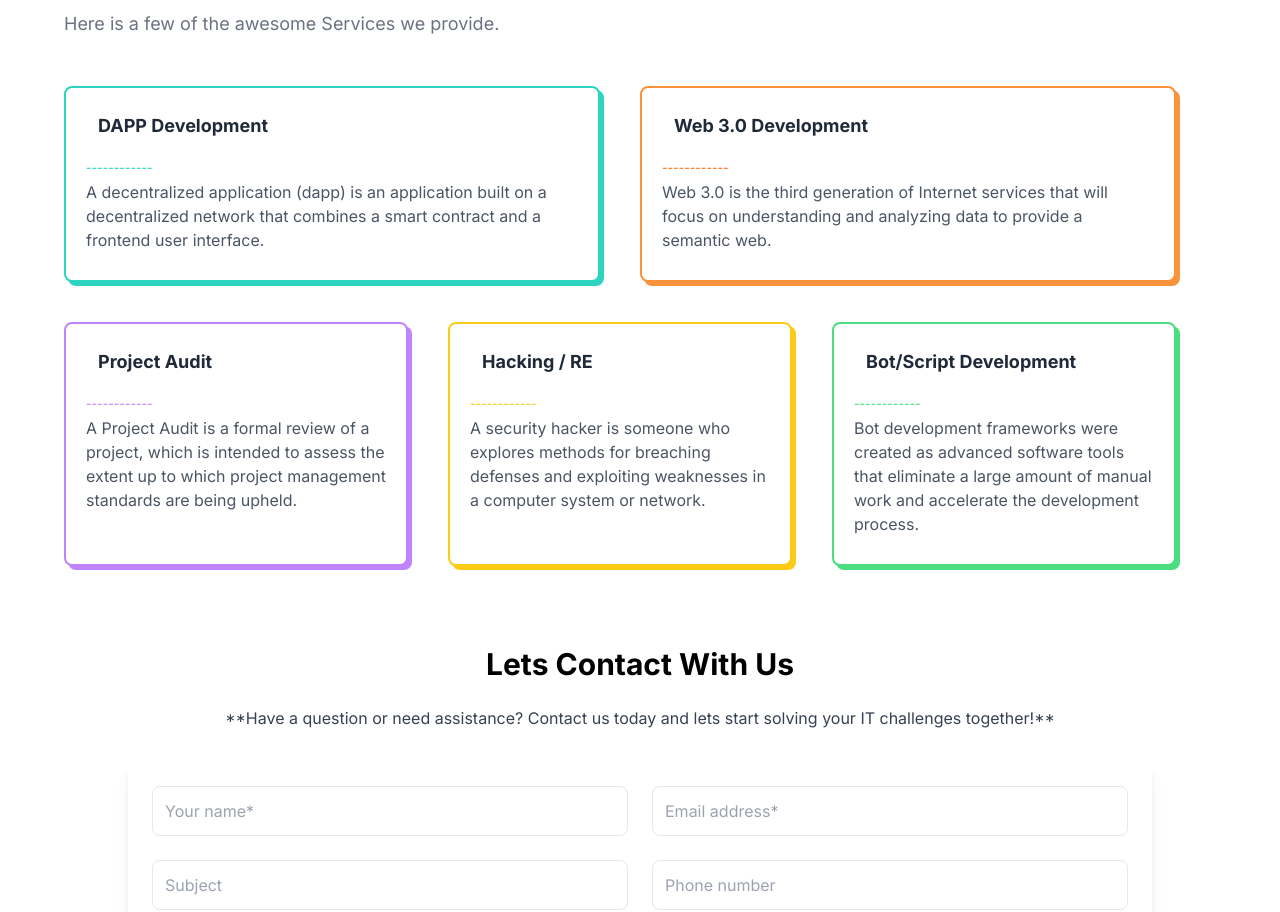
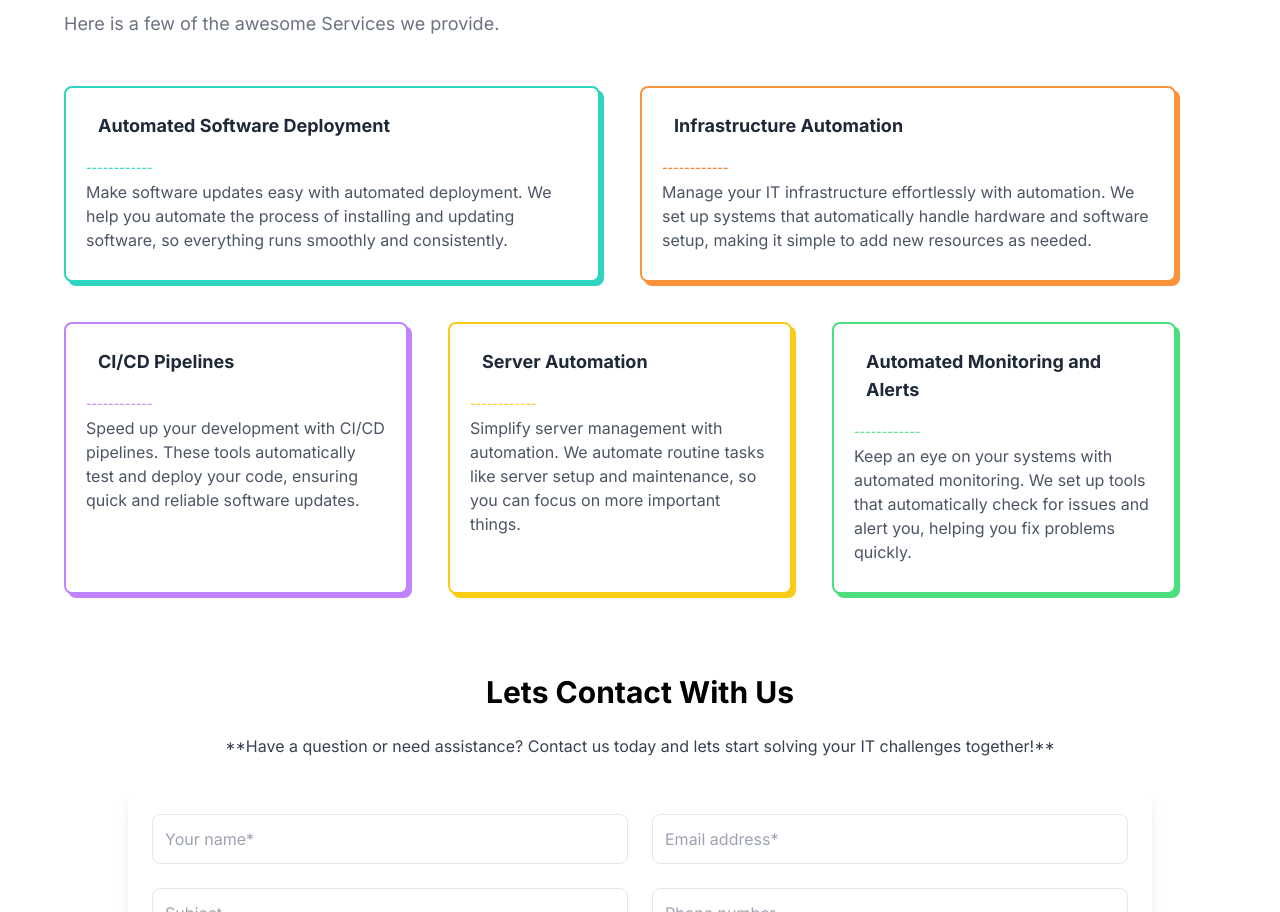
Before and after one commit to akash9676/HR-IT-Website, a Next.js app: page / in a window 1280 px wide. Shown: the part 2572-3484 px from the top of the page. Built offline with nearby package versions, Linux system fonts and the light colour scheme.

Commit message:
Updated services

```diff
--- a/app/components/Services.tsx
+++ b/app/components/Services.tsx
@@ -281,17 +281,14 @@ const Services = () => {
                                 <div className="relative h-full p-5 bg-white border-2 border-teal-400 rounded-lg">
                                     <div className="flex items-center -mt-1">
                                         <h3 className="my-2 ml-3 text-lg font-bold text-gray-800">
-                                            DAPP Development
+                                            Automated Software Deployment
                                         </h3>
                                     </div>
                                     <p className="mt-3 mb-1 text-xs font-medium text-teal-400 uppercase">
                                         ------------
                                     </p>
                                     <p className="mb-2 text-gray-600">
-                                        A decentralized application (dapp) is an
-                                        application built on a decentralized
-                                        network that combines a smart contract
-                                        and a frontend user interface.
+                                    Make software updates easy with automated deployment. We help you automate the process of installing and updating software, so everything runs smoothly and consistently.
                                     </p>
                                 </div>
                             </div>
@@ -302,17 +299,14 @@ const Services = () => {
                                 <div className="relative h-full p-5 bg-white border-2 border-orange-400 rounded-lg">
                                     <div className="flex items-center -mt-1">
                                         <h3 className="my-2 ml-3 text-lg font-bold text-gray-800">
-                                            Web 3.0 Development
+                                        Infrastructure Automation
                                         </h3>
                                     </div>
                                     <p className="mt-3 mb-1 text-xs font-medium text-orange-500 uppercase">
                                         ------------
                                     </p>
                                     <p className="mb-2 text-gray-600">
-                                        Web 3.0 is the third generation of
-                                        Internet services that will focus on
-                                        understanding and analyzing data to
-                                        provide a semantic web.
+                                    Manage your IT infrastructure effortlessly with automation. We set up systems that automatically handle hardware and software setup, making it simple to add new resources as needed.
                                     </p>
                                 </div>
                             </div>
@@ -325,17 +319,14 @@ const Services = () => {
                                 <div className="relative h-full p-5 bg-white border-2 border-purple-400 rounded-lg">
                                     <div className="flex items-center -mt-1">
                                         <h3 className="my-2 ml-3 text-lg font-bold text-gray-800">
-                                            Project Audit
+                                        CI/CD Pipelines
                                         </h3>
                                     </div>
                                     <p className="mt-3 mb-1 text-xs font-medium text-purple-400 uppercase">
                                         ------------
                                     </p>
                                     <p className="mb-2 text-gray-600">
-                                        A Project Audit is a formal review of a
-                                        project, which is intended to assess the
-                                        extent up to which project management
-                                        standards are being upheld.
+                                    Speed up your development with CI/CD pipelines. These tools automatically test and deploy your code, ensuring quick and reliable software updates.
                                     </p>
                                 </div>
                             </div>
@@ -346,17 +337,14 @@ const Services = () => {
                                 <div className="relative h-full p-5 bg-white border-2 border-yellow-400 rounded-lg">
                                     <div className="flex items-center -mt-1">
                                         <h3 className="my-2 ml-3 text-lg font-bold text-gray-800">
-                                            Hacking / RE
+                                        Server Automation
                                         </h3>
                                     </div>
                                     <p className="mt-3 mb-1 text-xs font-medium text-yellow-400 uppercase">
                                         ------------
                                     </p>
                                     <p className="mb-2 text-gray-600">
-                                        A security hacker is someone who
-                                        explores methods for breaching defenses
-                                        and exploiting weaknesses in a computer
-                                        system or network.
+                                    Simplify server management with automation. We automate routine tasks like server setup and maintenance, so you can focus on more important things.
                                     </p>
                                 </div>
                             </div>
@@ -367,17 +355,14 @@ const Services = () => {
                                 <div className="relative h-full p-5 bg-white border-2 border-green-400 rounded-lg">
                                     <div className="flex items-center -mt-1">
                                         <h3 className="my-2 ml-3 text-lg font-bold text-gray-800">
-                                            Bot/Script Development
+                                        Automated Monitoring and Alerts
                                         </h3>
                                     </div>
                                     <p className="mt-3 mb-1 text-xs font-medium text-green-400 uppercase">
                                         ------------
                                     </p>
                                     <p className="mb-2 text-gray-600">
-                                        Bot development frameworks were created
-                                        as advanced software tools that
-                                        eliminate a large amount of manual work
-                                        and accelerate the development process.
+                                    Keep an eye on your systems with automated monitoring. We set up tools that automatically check for issues and alert you, helping you fix problems quickly.
                                     </p>
                                 </div>
                             </div>
```
